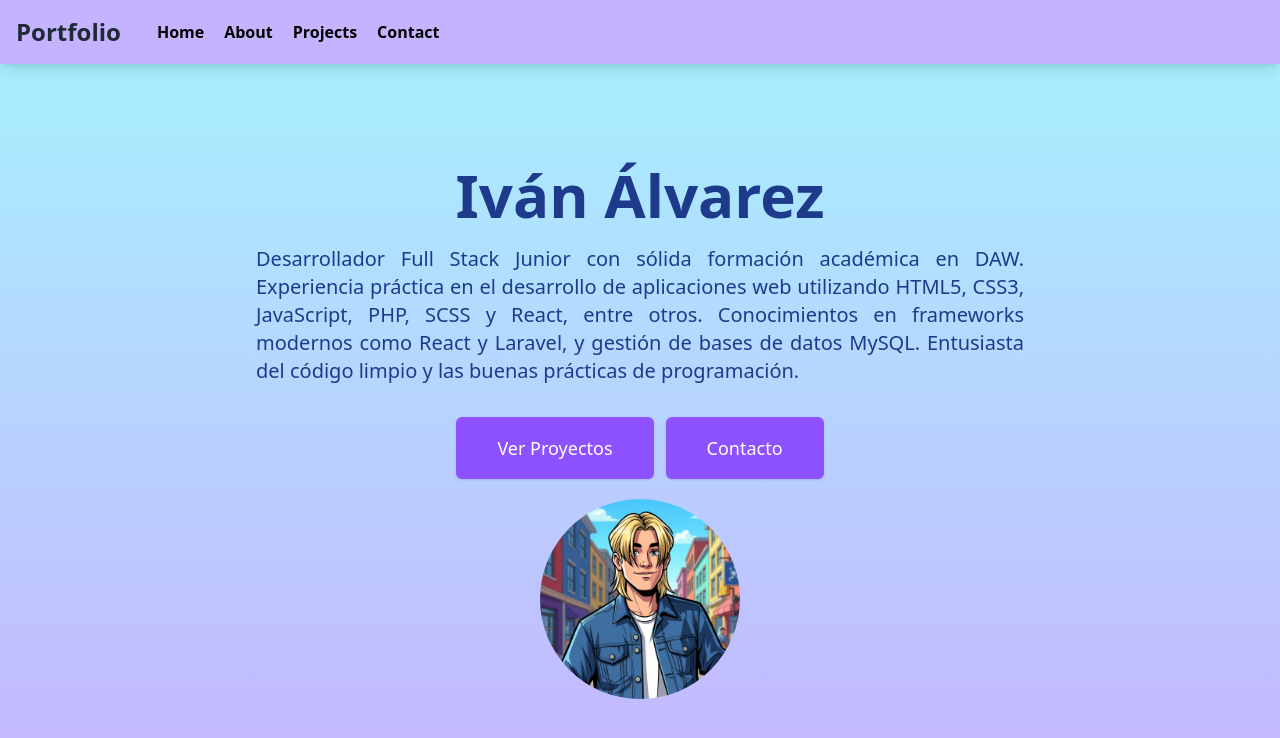
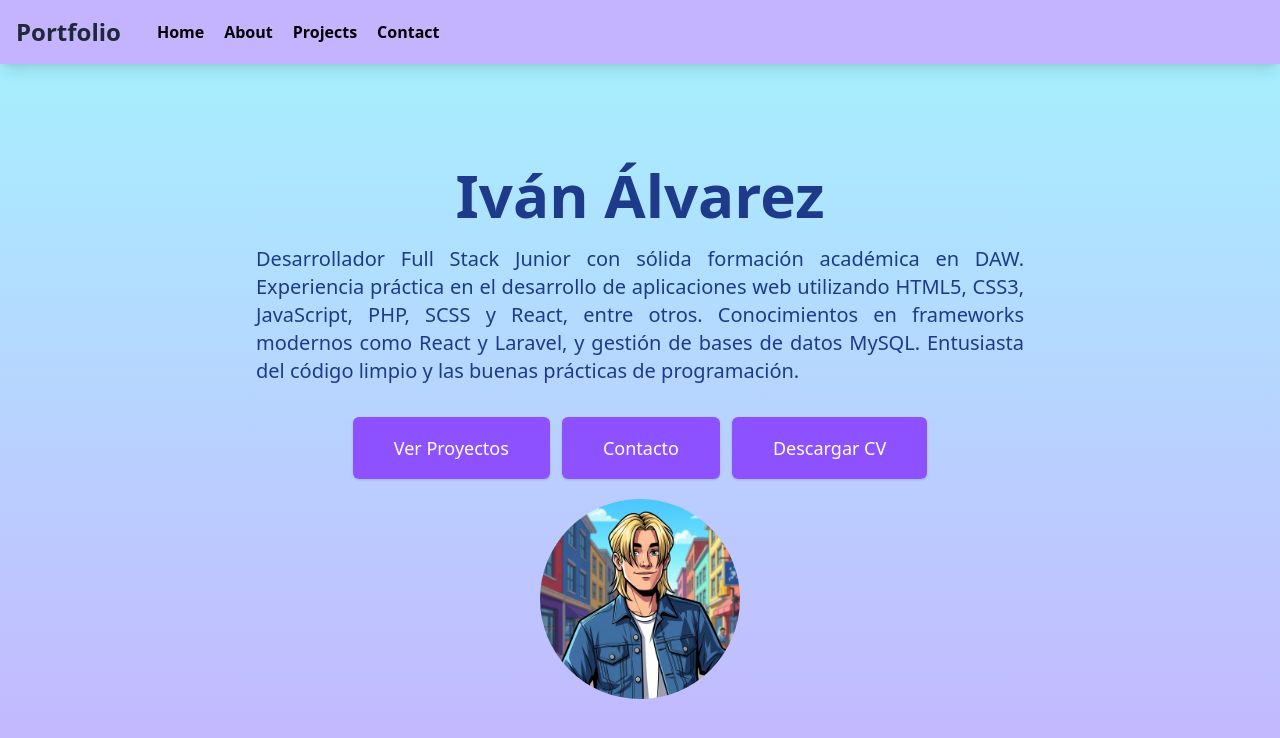
Before and after one commit to Ivon-1/PortafolioIvan, a React (Vite) app: page / in a window 1280 px wide. Shown: the top 738 px of the page. Built offline with nearby package versions, Linux system fonts and the light colour scheme.

Commit message:
Actualizacion descargar cv

```diff
--- a/src/components/Home.tsx
+++ b/src/components/Home.tsx
@@ -7,50 +7,65 @@ export function Home() {
 
 
         <div className="flex flex-col min-h-screen">
-            <NavBar  />
+            <NavBar />
 
             {/* Contenido principal */}
             <main className="flex-grow flex items-center justify-center">
 
-                <div className="max-w-7xl mx-auto px-4 py-16 w-full">
+                <div className="max-w-5xl mx-auto px-4 py-16 w-full">
                     <div className="text-center">
                         <h1 className="text-4xl font-bold text-blue-900 sm:text-5xl md:text-6xl">
                             Iván Álvarez
                         </h1>
+
                         <p className="mt-3 max-w-md mx-auto text-justify text-blue-900 sm:text-lg md:mt-5 md:text-xl md:max-w-3xl">
-                        Desarrollador Full Stack Junior con sólida formación académica en DAW. Experiencia práctica en el desarrollo de aplicaciones web utilizando HTML5, CSS3, JavaScript, PHP, SCSS y React, entre otros.
-                        Conocimientos en frameworks modernos como React y Laravel, y gestión de bases de datos MySQL. Entusiasta del código limpio y las buenas prácticas de programación.
+                            Desarrollador Full Stack Junior con sólida formación académica en DAW. Experiencia práctica en el desarrollo de aplicaciones web utilizando HTML5, CSS3, JavaScript, PHP, SCSS y React, entre otros.
+                            Conocimientos en frameworks modernos como React y Laravel, y gestión de bases de datos MySQL. Entusiasta del código limpio y las buenas prácticas de programación.
                         </p>
-                        <div className="mt-5 max-w-md mx-auto sm:flex sm:justify-center md:mt-8">
+
+                        <div className="mt-5 max-w-3xl mx-auto sm:flex sm:justify-center sm:gap-3 md:mt-8">
                             <div className="rounded-md shadow">
                                 <Link
                                     to="/projects"
                                     className="w-full flex items-center justify-center px-8 py-3
                                     border border-transparent text-base font-medium rounded-md text-white
-                                    bg-botones-enlaces hover:bg-botones hover:text-white md:py-4 md:text-lg md:px-10
-
-                                    "
+                                    bg-botones-enlaces hover:bg-botones hover:text-white md:py-4 md:text-lg md:px-10"
                                 >
                                     Ver Proyectos
                                 </Link>
                             </div>
-                            <div className="mt-3 rounded-md shadow sm:mt-0 sm:ml-3">
+
+                            <div className="mt-3 rounded-md shadow sm:mt-0">
                                 <Link
                                     to="/contact"
                                     className="w-full flex items-center justify-center px-8 py-3
                                     border border-transparent text-base font-medium rounded-md
                                     text-white md:py-4 md:text-lg md:px-10
-                                    bg-botones-enlaces hover:bg-botones hover:text-white
-                                    "
+                                    bg-botones-enlaces hover:bg-botones hover:text-white"
                                 >
                                     Contacto
                                 </Link>
                             </div>
+
+                            <div className="mt-3 rounded-md shadow sm:mt-0">
+                                <a
+                                    href="../../public/Ivan_Alvarez_CV_Desarrollador_Web.pdf"
+                                    download="Ivan_Alvarez_CV_Desarrollador_Web.pdf"
+                                    className="w-full flex items-center justify-center px-8 py-3
+                                    border border-transparent text-base font-medium rounded-md
+                                    text-white md:py-4 md:text-lg md:px-10
+                                    bg-botones-enlaces hover:bg-botones hover:text-white"
+                                >
+                                    Descargar CV
+                                </a>
+                            </div>
                         </div>
                     </div>
+
                     {/* div 2 */}
-                    <div className=''>
-                        <img src={imagenesHome.logoPerfil.url}
+                    <div>
+                        <img
+                            src={imagenesHome.logoPerfil.url}
                             alt={imagenesHome.logoPerfil.alt}
                             style={{
                                 width: '200px',
@@ -58,9 +73,11 @@ export function Home() {
                                 margin: '0 auto',
                                 borderRadius: '50%',
                                 marginTop: '20px'
-                            }} />
+                            }}
+                        />
                     </div>
                 </div>
+
             </main>
         </div>
     );
```
Also changed, not shown: 1 other file (tests, documents, lock files or other folders).
